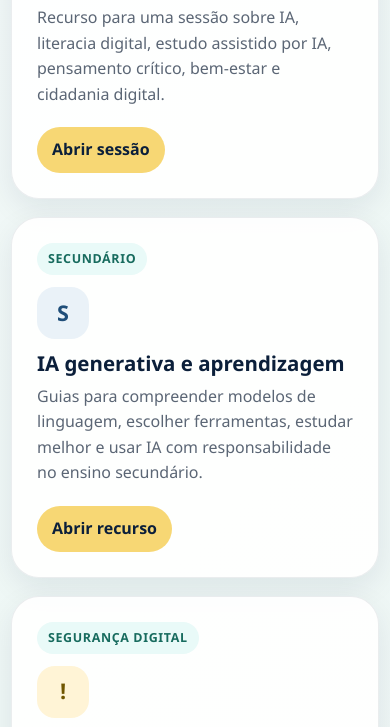
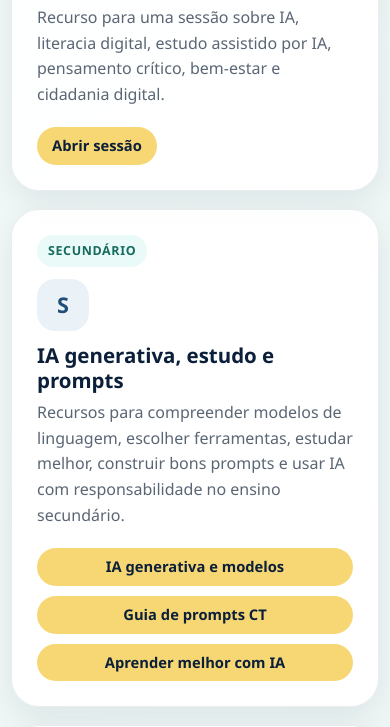
Before and after one commit to AnaFonseca/ia-alunos-paldim, a plain HTML site: page index.html in a window 390 px wide. Shown: the part 1862-2589 px from the top of the page. Drawn offline with Linux system fonts and the light colour scheme.

Commit message:
Update index.html
Update student portal links

```diff
--- a/index.html
+++ b/index.html
@@ -320,7 +320,7 @@
       display: flex;
       flex-direction: column;
       justify-content: space-between;
-      min-height: 260px;
+      min-height: 290px;
     }
 
     .link-card .status {
@@ -337,7 +337,8 @@
       letter-spacing: 0.05em;
     }
 
-    .link-card a {
+    .link-card a,
+    .card-actions a {
       margin-top: 20px;
       align-self: flex-start;
       display: inline-flex;
@@ -347,12 +348,25 @@
       padding: 10px 15px;
       border-radius: 999px;
       font-weight: 900;
+      font-size: 0.92rem;
+      line-height: 1.2;
     }
 
     .link-card a.disabled {
       background: #E5EAF1;
       color: #66788A;
       pointer-events: none;
+    }
+
+    .card-actions {
+      display: flex;
+      flex-wrap: wrap;
+      gap: 10px;
+      margin-top: 20px;
+    }
+
+    .card-actions a {
+      margin-top: 0;
     }
 
     .footer {
@@ -424,6 +438,10 @@
       .hero-card {
         min-height: auto;
       }
+
+      .link-card {
+        min-height: auto;
+      }
     }
 
     @media (max-width: 540px) {
@@ -441,6 +459,15 @@
 
       h1 {
         font-size: 2.2rem;
+      }
+
+      .card-actions {
+        flex-direction: column;
+      }
+
+      .card-actions a {
+        width: 100%;
+        justify-content: center;
       }
 
       .footer-privacy {
@@ -529,13 +556,18 @@
           <div>
             <span class="status">Secundário</span>
             <div class="icon blue">S</div>
-            <h3>IA generativa e aprendizagem</h3>
+            <h3>IA generativa, estudo e prompts</h3>
             <p>
-              Guias para compreender modelos de linguagem, escolher ferramentas,
-              estudar melhor e usar IA com responsabilidade no ensino secundário.
+              Recursos para compreender modelos de linguagem, escolher ferramentas,
+              estudar melhor, construir bons prompts e usar IA com responsabilidade
+              no ensino secundário.
             </p>
           </div>
-         <a href="secundario/ia-generativa-modelos.html">Abrir recurso</a>
+          <div class="card-actions" aria-label="Recursos do secundário">
+            <a href="secundario/ia-generativa-modelos.html">IA generativa e modelos</a>
+            <a href="secundario/guia-prompts-ciencias-tecnologias.html">Guia de prompts CT</a>
+            <a href="secundario/aprender-melhor-com-ia.html">Aprender melhor com IA</a>
+          </div>
         </article>
 
         <article class="card link-card" id="seguranca">
@@ -548,7 +580,7 @@
               exposição online, conteúdos gerados por IA e cidadania digital.
             </p>
           </div>
-         <a href="seguranca-digital/capcut-reels-tiktok.html">Abrir recurso</a>
+          <a href="seguranca-digital/capcut-reels-tiktok.html">Abrir recurso</a>
         </article>
       </div>
 
```
